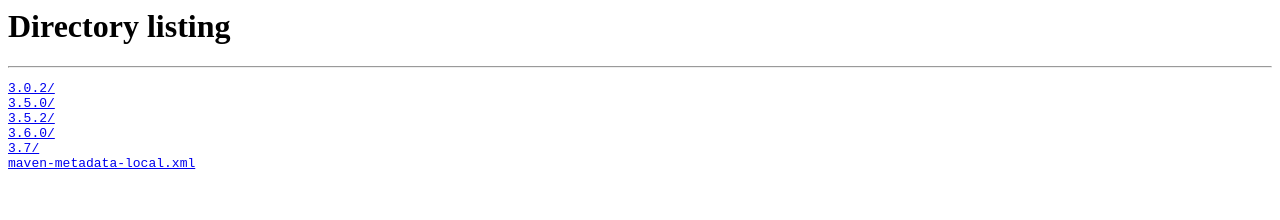
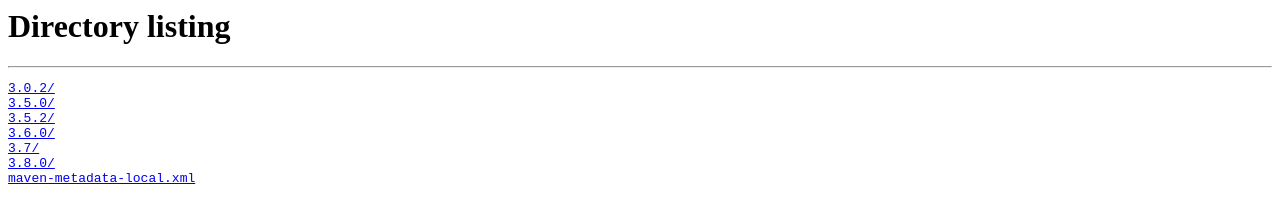
Before and after one commit to mente/facebook-api-android-aar, a plain HTML site: page com/facebook/facebook-android-sdk/index.html in a window 1280 px wide. Drawn offline with Linux system fonts and the light colour scheme.

Commit message:
updated index

```diff
--- a/com/facebook/facebook-android-sdk/index.html
+++ b/com/facebook/facebook-android-sdk/index.html
@@ -8,6 +8,7 @@
 <a href="3.5.2/">3.5.2/</a>
 <a href="3.6.0/">3.6.0/</a>
 <a href="3.7/">3.7/</a>
+<a href="3.8.0/">3.8.0/</a>
 <a href="maven-metadata-local.xml">maven-metadata-local.xml</a>
 </pre>
 </body>
```
